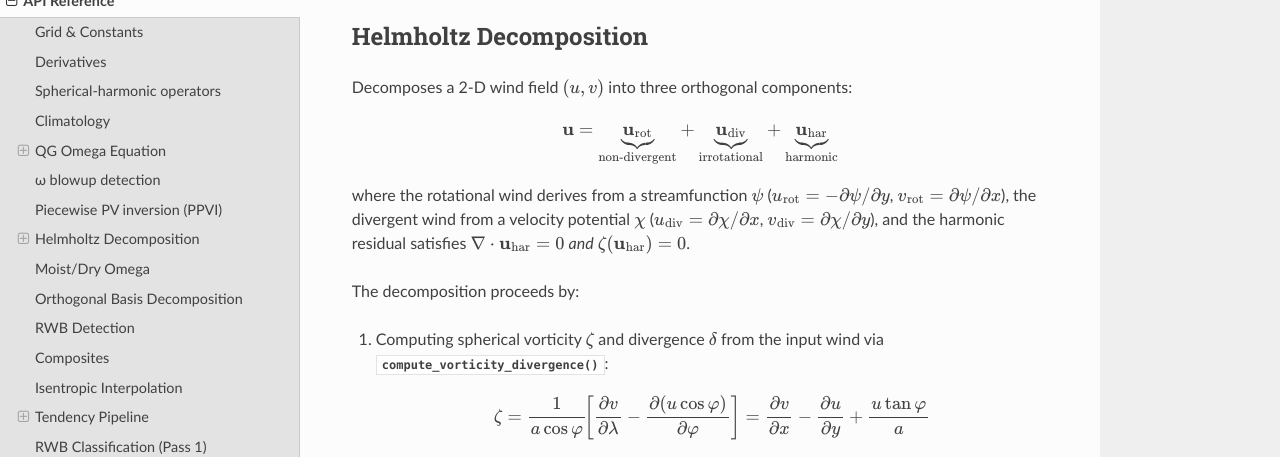
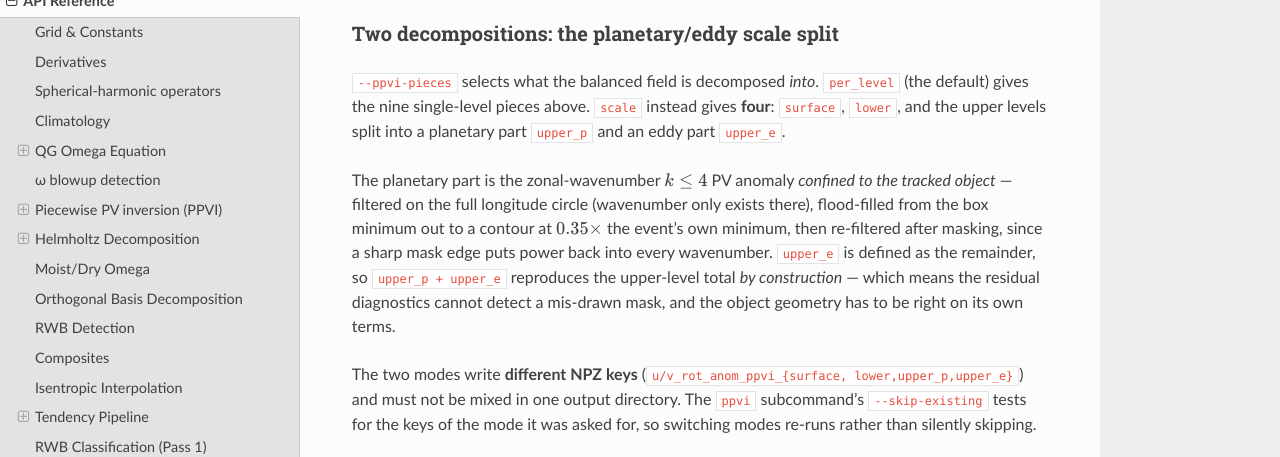
Before and after one commit to yanxingjianken/pvtend, a Sphinx documentation site: the page built from docs/api.rst, in a window 1280 px wide and 900 px high, scrolled down 5437 px, cut to the strip 240-697 px from the top of the window. Built offline with Sphinx 7.4.7 and the Read the Docs theme 3.1.0, drawn with Linux system fonts in a browser that asks for light colours; pages that are not in the unit, such as notebooks, are missing from menus.

Commit message:
docs: document the scale split, and release 2.15.0
The planetary/eddy scale split has been in the package since e39fa16 and
reachable from the CLI since 7ac1a1c, but no part of it was in the API docs.
Adds the six public scale_split entry points to the PPVI section, plus the
narrative for how the object is drawn -- and the warning that upper_p +
upper_e reproduces the total by construction, so the residual diagnostics
cannot tell you the mask was wrong.

Also reconciles docs/notebooks with what is actually in examples/: three
symlinks had dangled since v2.13.0 (00_idealized_6basis was renamed to
5basis; the two six_basis notebooks never existed), so their toctree entries
had been emitting build warnings and 00_idealized was missing from the docs
entirely.  Sphinx goes from 30 warnings to 1.

2.15.0 (minor): CESM2-LENS2 reading, --source/--member, the scale split and
--ppvi-pieces are all new since 2.14.0.  One behaviour change worth naming:
load_climatology now treats a suffix-less path as a directory *stem*, as both
its docstrings always claimed, so passing a bare directory raises instead of
resolving.

```diff
--- a/docs/api.rst
+++ b/docs/api.rst
@@ -358,6 +358,40 @@ byte-identical to earlier releases.
    :toctree: generated/
 
    psi_to_winds
+
+Two decompositions: the planetary/eddy scale split
+~~~~~~~~~~~~~~~~~~~~~~~~~~~~~~~~~~~~~~~~~~~~~~~~~~
+
+``--ppvi-pieces`` selects what the balanced field is decomposed *into*.
+``per_level`` (the default) gives the nine single-level pieces above.
+``scale`` instead gives **four**: ``surface``, ``lower``, and the upper levels
+split into a planetary part ``upper_p`` and an eddy part ``upper_e``.
+
+The planetary part is the zonal-wavenumber :math:`k\le4` PV anomaly *confined
+to the tracked object* — filtered on the full longitude circle (wavenumber only
+exists there), flood-filled from the box minimum out to a contour at
+:math:`0.35\times` the event's own minimum, then re-filtered after masking,
+since a sharp mask edge puts power back into every wavenumber. ``upper_e`` is
+defined as the remainder, so ``upper_p + upper_e`` reproduces the upper-level
+total *by construction* — which means the residual diagnostics cannot detect a
+mis-drawn mask, and the object geometry has to be right on its own terms.
+
+The two modes write **different NPZ keys** (``u/v_rot_anom_ppvi_{surface,
+lower,upper_p,upper_e}``) and must not be mixed in one output directory. The
+``ppvi`` subcommand's ``--skip-existing`` tests for the keys of the mode it was
+asked for, so switching modes re-runs rather than silently skipping.
+
+.. currentmodule:: pvtend.ppvi.scale_split
+
+.. autosummary::
+   :toctree: generated/
+
+   split_at_box_minimum
+   split_planetary_eddy
+   seed_from_box_min
+   component_containing
+   zonal_filter
+   fill_seam_columns
 
 .. currentmodule:: pvtend
 
--- a/docs/generated/pvtend.TendencyConfig.rst
+++ b/docs/generated/pvtend.TendencyConfig.rst
@@ -32,11 +32,14 @@ pvtend.TendencyConfig
       ~TendencyConfig.event_type
       ~TendencyConfig.lat_half
       ~TendencyConfig.lon_half
+      ~TendencyConfig.member
       ~TendencyConfig.n_workers
       ~TendencyConfig.output_dir
       ~TendencyConfig.partial_at_pole
+      ~TendencyConfig.ppvi_pieces
       ~TendencyConfig.qg_omega_method
       ~TendencyConfig.skip_existing
+      ~TendencyConfig.source
       ~TendencyConfig.track_file
       ~TendencyConfig.year_end
       ~TendencyConfig.year_start
--- a/docs/notebooks.rst
+++ b/docs/notebooks.rst
@@ -8,14 +8,12 @@ blocking-event data.
    :maxdepth: 1
    :caption: Notebooks
 
-   notebooks/00_idealized_6basis
+   notebooks/00_idealized_5basis
    notebooks/01_rwb_and_derivatives
    notebooks/02_helmholtz_and_qg_omega
    notebooks/03_six_basis_projection
    notebooks/03_six_basis_projection_composite
    notebooks/03c_six_basis_cyclone
-   notebooks/03prp_six_basis_anticyclone_timed_bases
-   notebooks/03z_six_basis_projection_geopotential
    notebooks/04_single_var_composite
    notebooks/04i_single_var_isentropic_composite
    notebooks/05_stacked_bar_beta
--- a/pyproject.toml
+++ b/pyproject.toml
@@ -4,7 +4,7 @@ build-backend = "setuptools.build_meta"
 
 [project]
 name = "pvtend"
-version = "2.14.0"
+version = "2.15.0"
 authors = [
     { name = "Xingjian Yan" },
     { name = "Talia Tamarin-Brodsky" },
--- a/src/pvtend/_version.py
+++ b/src/pvtend/_version.py
@@ -1 +1 @@
-__version__ = "2.14.0"
+__version__ = "2.15.0"
```
Also changed, not shown: docs/notebooks/00_idealized_5basis.ipynb (added), docs/notebooks/00_idealized_6basis.ipynb (deleted), docs/notebooks/03prp_six_basis_anticyclone_timed_bases.ipynb (deleted), docs/notebooks/03z_six_basis_projection_geopotential.ipynb (deleted).
